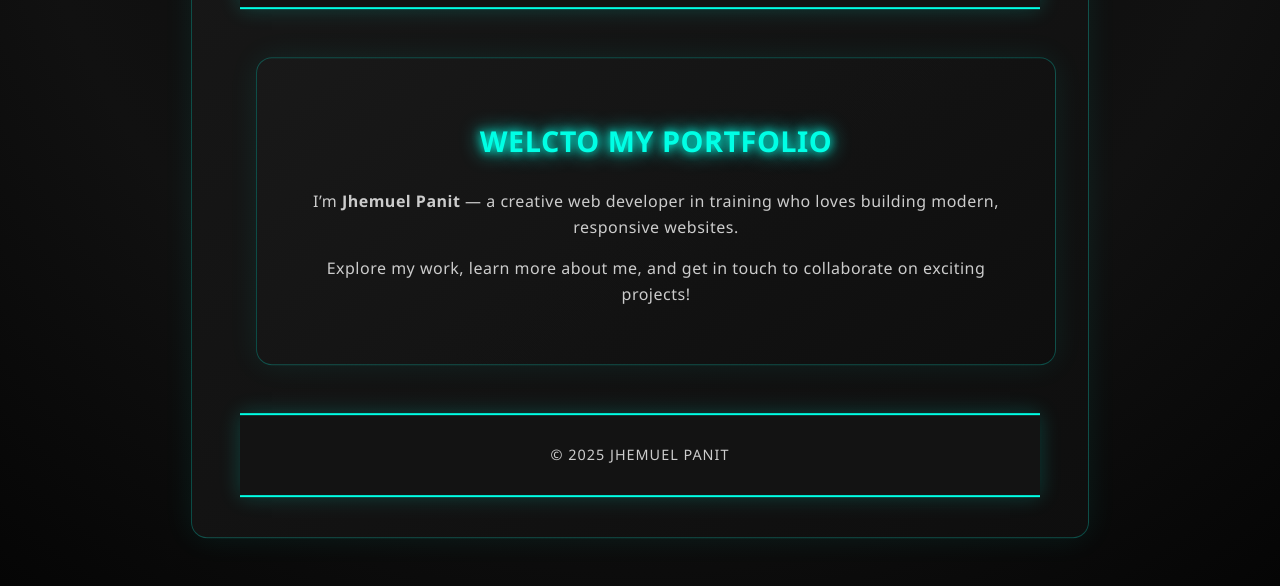
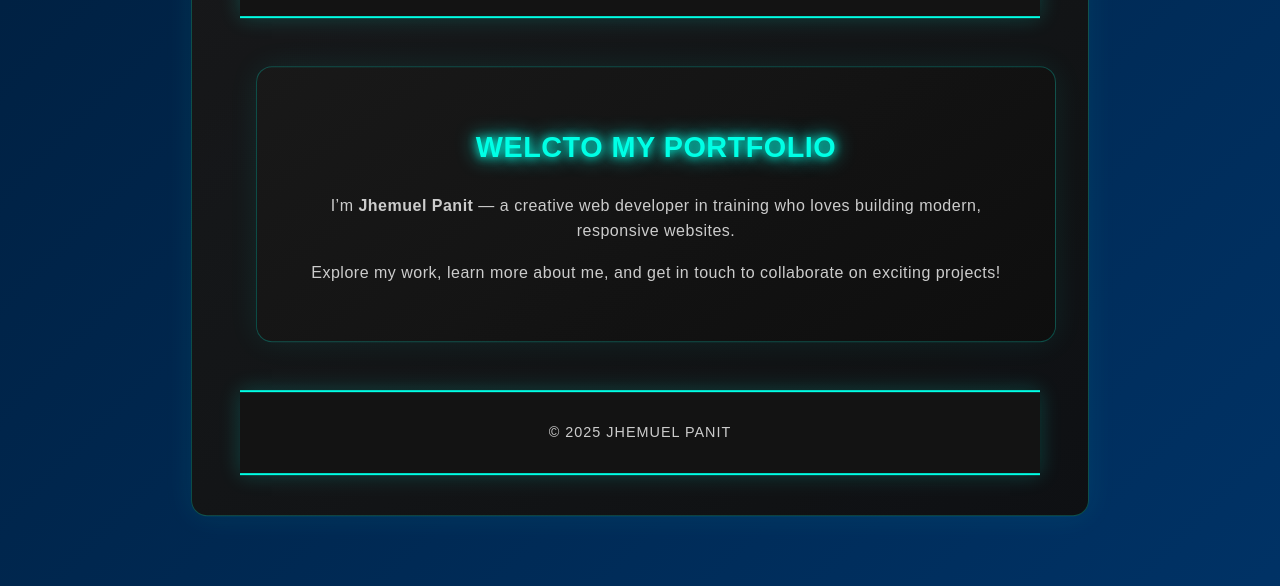
Before and after one commit to jhemuelpanit21-droid/FORTFOLIO, a plain HTML site: page index.html in a window 1280 px wide. Shown: the part 214-800 px from the top of the page. Drawn offline with Linux system fonts and the light colour scheme.

Commit message:
Add files via upload

```diff
--- a/css/styles.css
+++ b/css/styles.css
@@ -740,3 +740,29 @@ h1 {
   border-right: 2px solid cyan;
   box-shadow: inset -3px 0 8px hsl(180, 100%, 50%);
 }
+
+
+
+
+
+/* Animated Gradient Background */
+body {
+  margin: 0;
+  padding: 0;
+  background: linear-gradient(135deg, #0a0f24, #161b33, #2a2f4f, #4b5ea3);
+  background-size: 400% 400%;
+  animation: gradientFlow 12s ease infinite;
+  font-family: Arial, sans-serif;
+}
+
+/* Animation Keyframes */
+@keyframes gradientFlow {
+  0% { background-position: 0% 50%; }
+  50% { background-position: 100% 50%; }
+  100% { background-position: 0% 50%; }
+}
+body {
+  background: linear-gradient(135deg, #001f3f, #003f7f, #005f9f, #007fff);
+  background-size: 500% 500%;
+  animation: gradientFlow 10s linear infinite;
+}
--- a/styles.css
+++ b/styles.css
@@ -741,3 +741,28 @@ h1 {
   border-right: 2px solid cyan;
   box-shadow: inset -3px 0 8px cyan;
 }
+
+
+
+
+/* Animated Gradient Background */
+body {
+  margin: 0;
+  padding: 0;
+  background: linear-gradient(135deg, #0a0f24, #161b33, #2a2f4f, #4b5ea3);
+  background-size: 400% 400%;
+  animation: gradientFlow 12s ease infinite;
+  font-family: Arial, sans-serif;
+}
+
+/* Animation Keyframes */
+@keyframes gradientFlow {
+  0% { background-position: 0% 50%; }
+  50% { background-position: 100% 50%; }
+  100% { background-position: 0% 50%; }
+}
+body {
+  background: linear-gradient(135deg, #001f3f, #003f7f, #005f9f, #007fff);
+  background-size: 500% 500%;
+  animation: gradientFlow 10s linear infinite;
+}
```
